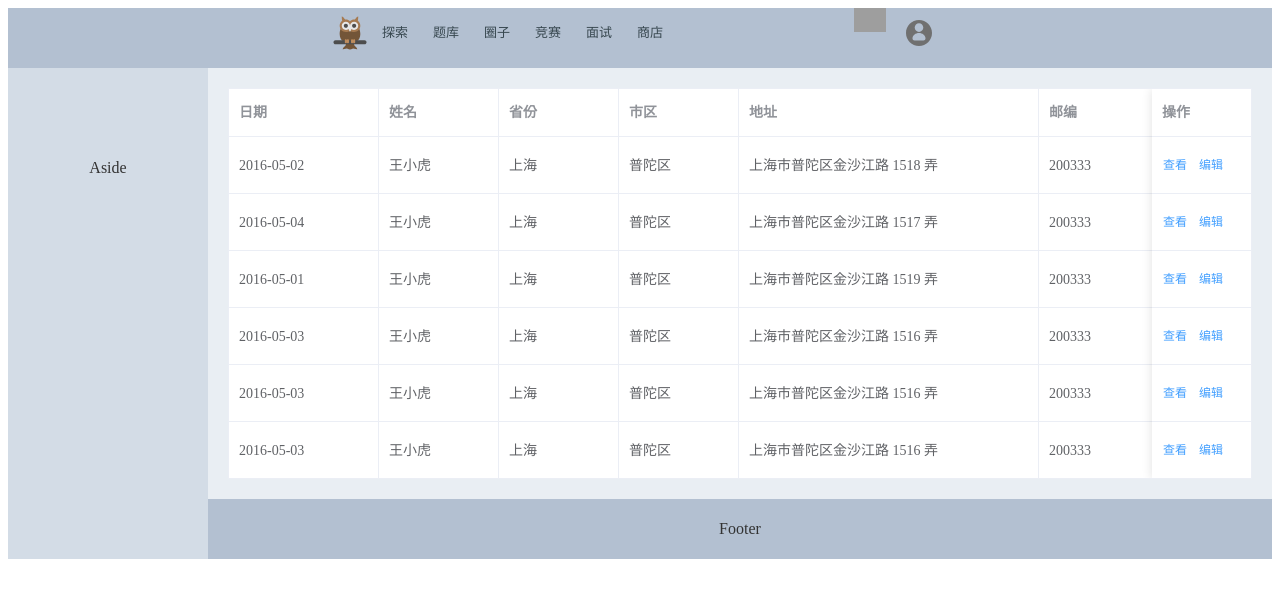
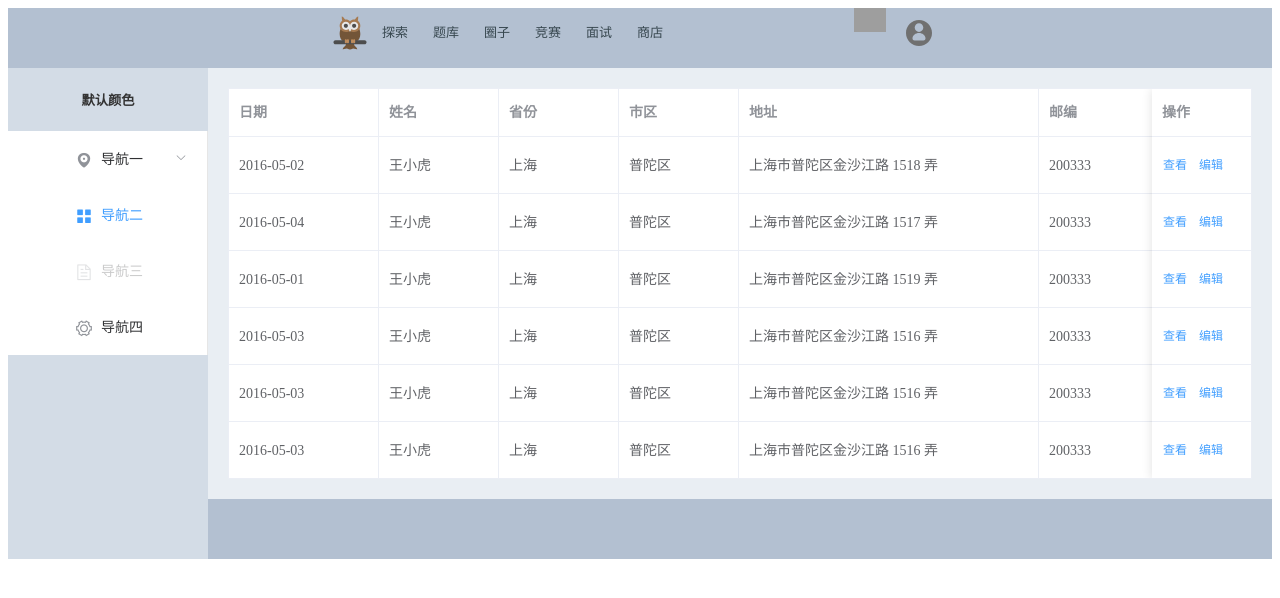
Before and after one commit to zhaoyanz405/platform, a Vue app: page / in a window 1280 px wide. Shown: the top 598 px of the page. Built offline with nearby package versions, Linux system fonts and the light colour scheme; grey boxes are pictures that could not be loaded.

Commit message:
add menu

```diff
--- a/src/App.vue
+++ b/src/App.vue
@@ -5,12 +5,51 @@
         <head-menu></head-menu>
       </el-header>
       <el-container>
-        <el-aside width="200px">Aside</el-aside>
+        <el-aside width="200px">
+          <h5>默认颜色</h5>
+          <el-menu
+            default-active="2"
+            class="el-menu-vertical-demo"
+            @open="handleOpen"
+            @close="handleClose"
+          >
+            <el-submenu index="1">
+              <template slot="title">
+                <i class="el-icon-location"></i>
+                <span>导航一</span>
+              </template>
+              <el-menu-item-group>
+                <template slot="title">分组一</template>
+                <el-menu-item index="1-1">选项1</el-menu-item>
+                <el-menu-item index="1-2">选项2</el-menu-item>
+              </el-menu-item-group>
+              <el-menu-item-group title="分组2">
+                <el-menu-item index="1-3">选项3</el-menu-item>
+              </el-menu-item-group>
+              <el-submenu index="1-4">
+                <template slot="title">选项4</template>
+                <el-menu-item index="1-4-1">选项1</el-menu-item>
+              </el-submenu>
+            </el-submenu>
+            <el-menu-item index="2">
+              <i class="el-icon-menu"></i>
+              <span slot="title">导航二</span>
+            </el-menu-item>
+            <el-menu-item index="3" disabled>
+              <i class="el-icon-document"></i>
+              <span slot="title">导航三</span>
+            </el-menu-item>
+            <el-menu-item index="4">
+              <i class="el-icon-setting"></i>
+              <span slot="title">导航四</span>
+            </el-menu-item>
+          </el-menu>
+        </el-aside>
         <el-container>
           <el-main>
             <item-bank></item-bank>
           </el-main>
-          <el-footer>Footer</el-footer>
+          <el-footer></el-footer>
         </el-container>
       </el-container>
     </el-container>
@@ -29,7 +68,6 @@
   background-color: #d3dce6;
   color: #333;
   text-align: center;
-  line-height: 200px;
 }
 
 .el-main {
@@ -53,13 +91,21 @@
 </style>
 <script>
 import itemBank from "@/components/itemBank";
-import headMenu from '@/components/headMenu';
+import headMenu from "@/components/headMenu";
 
 export default {
   name: "app",
   components: {
     itemBank,
     headMenu
+  },
+  methods: {
+    handleOpen(key, keyPath) {
+      console.log(key, keyPath);
+    },
+    handleClose(key, keyPath) {
+      console.log(key, keyPath);
+    }
   }
 };
 </script>
```
